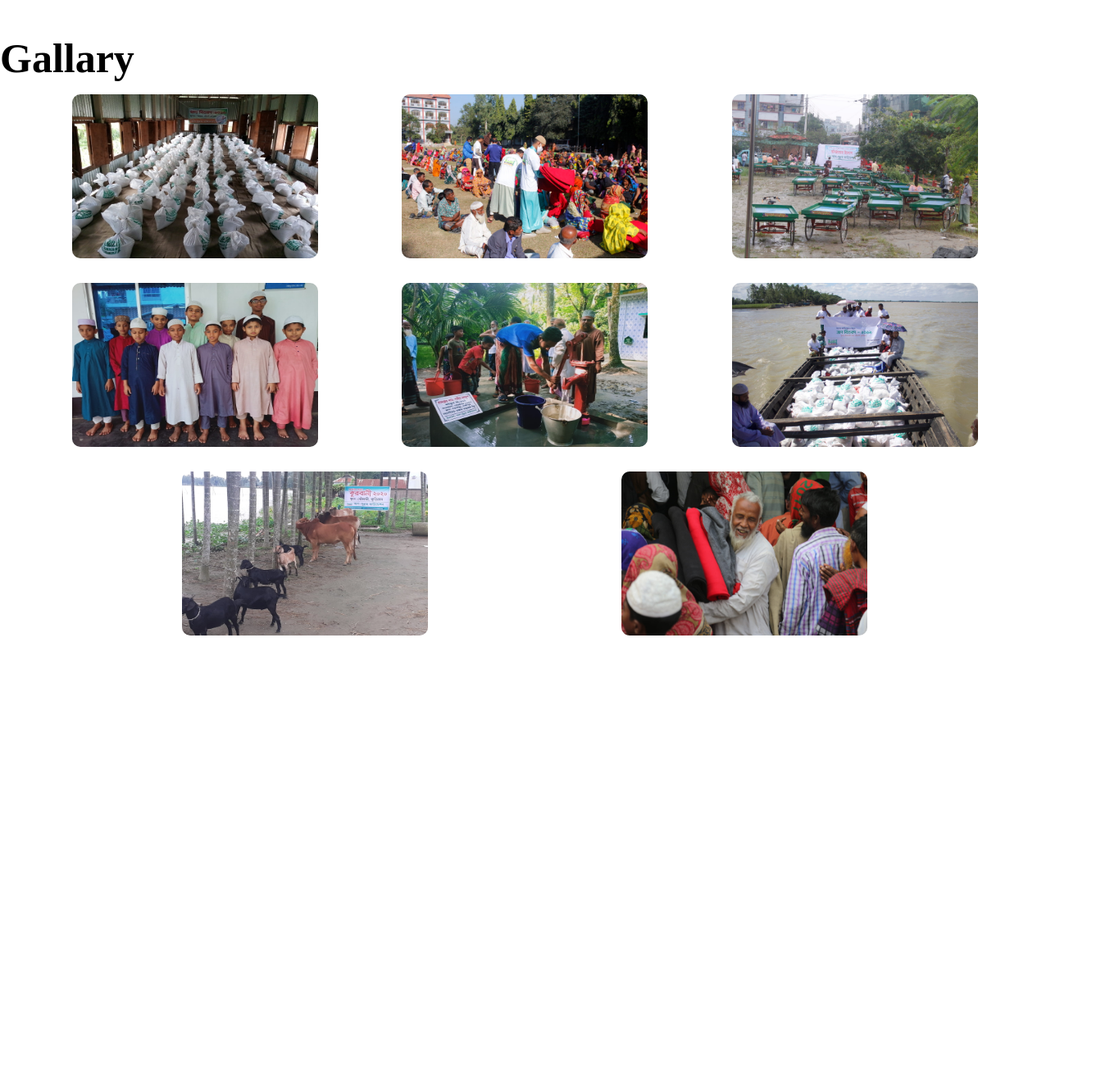
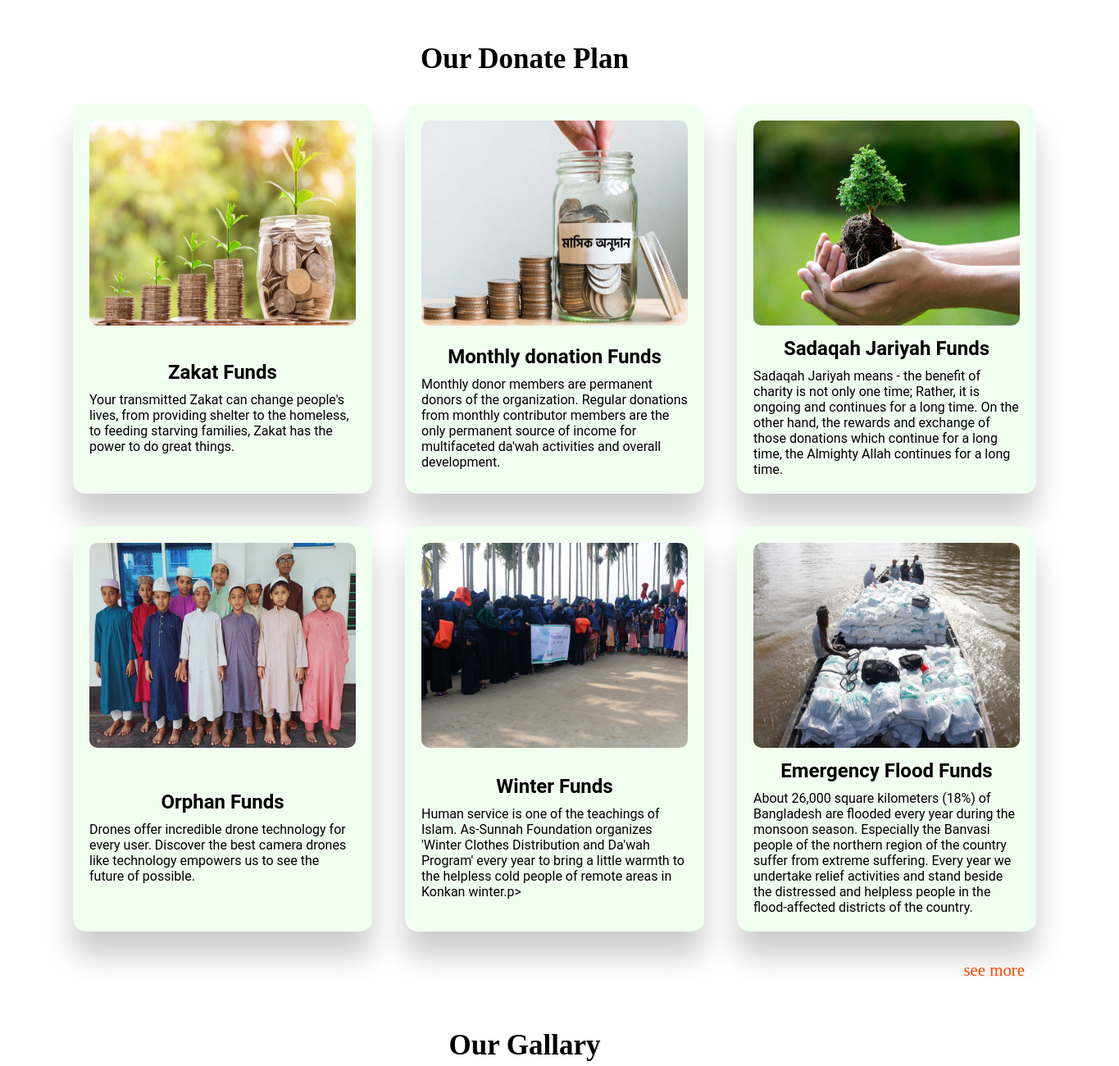
Before and after one commit to AliAiub/donate-for-needer, a plain HTML site: page index.html in a window 1280 px wide. Shown: the part 740-2040 px from the top of the page at 82% size, 1365 px wide, since content can reach past the window. Before the commit the page ends 1530 px from the top, so only its background shows below. Drawn offline with Linux system fonts and the light colour scheme.

Commit message:
complete the banner

```diff
--- a/index.html
+++ b/index.html
@@ -9,6 +9,9 @@
   <link rel="icon" type="image/x-icon" href="/image/logo.png">
 </head>
 <body>
+  <!-- -------------------------------
+         Header Section
+---------------------------------- -->
   <header class="header">
     <h1>Donate For Needer</h1>
     <div class="header-btn">
@@ -19,14 +22,86 @@
     </div>
   </header>
 
+  <!-- -------------------------------
+         Banner Section
+---------------------------------- -->
   <section class="banner">
     <h1>Let’s Help Those Who Are <br> More In Need</h1>
-    <button>Donate</button>
+    <h2>Help us respond quickly to urgent needs and partner with communities for long-term <br> solutions to alleviate poverty by giving to where it's <strong>needed</strong> most</h2>
+    <button class="orange-color">Donate Now</button>
   </section>
+<!-- -------------------------------
+         Collection Section
+---------------------------------- -->
+  <section class="collection">
+    <h1 class="title">Our Donate Plan</h1>
+   <div class="collector">
+   <div class="collection-box">
+    <div class="pic">
+      <img src="image/Collection-1.jpg" alt="">
+    </div>
+    <div class="details">
+    <h2 class="heading">Zakat Funds</h2>
+    <p>Your transmitted Zakat can change people's lives, from providing shelter to the homeless, to feeding starving families, Zakat has the power to do great things.</p>
+  </div>
+  </div>
+  <div class="collection-box">
+    <div class="pic">
+      <img src="image/Collection-2.jpg" alt="">
+    </div>
+    <div class="details">
+      <h2 class="heading">Monthly donation Funds</h2>
+    <p>Monthly donor members are permanent donors of the organization. Regular donations from monthly contributor members are the only permanent source of income for multifaceted da'wah activities and overall development.</p>
+    </div>
+  </div>
+  <div class="collection-box">
+    <div class="pic">
+      <img src="image/Collection-3.jpg" alt="">
+    </div>
+    <div class="details">
+    <h2 class="heading">Sadaqah Jariyah Funds</h2>
+    <p>Sadaqah Jariyah means - the benefit of charity is not only one time; Rather, it is ongoing and continues for a long time. On the other hand, the rewards and exchange of those donations which continue for a long time, the Almighty Allah continues for a long time.</p>
+  </div>
+  </div>
+    <div class="collection-box">
+      <div class="pic">
+        <img src="image/Collection-4.jpg" alt="">
+      </div>
+      <div class="details">
+      <h2 class="heading">Orphan Funds</h2>
+      <p> Drones offer incredible drone technology for every user. Discover the best camera drones like technology empowers us to see the future of possible.</p>
+    </div>
+    </div>
+    <div class="collection-box">
+      <div class="pic">
+        <img src="image/Collection-5.jpg" alt="">
+      </div>
+      <div class="details">
+      <h2 class="heading">Winter Funds</h2>
+      <p>Human service is one of the teachings of Islam. As-Sunnah Foundation organizes 'Winter Clothes Distribution and Da'wah Program' every year to bring a little warmth to the helpless cold people of remote areas in Konkan winter.p>
+    </div>
+    </div>
+    <div class="collection-box">
+      <div class="pic">
+        <img src="image/Collection-6.jpg" alt="">
+      </div>
+      <div class="details">
+      <h2 class="heading">Emergency Flood Funds</h2>
+      <p>About 26,000 square kilometers (18%) of Bangladesh are flooded every year during the monsoon season. Especially the Banvasi people of the northern region of the country suffer from extreme suffering. Every year we undertake relief activities and stand beside the distressed and helpless people in the flood-affected districts of the country.</p>
+      </div>
+    </div>
+  </div>
 
-  <section>
-    <h1>Gallary</h1>
-    <div class="gallary">
+<div class="button-2">
+  <a>see more <span><i class="fas fa-arrow-right"></i></span></a>
+</div>
+  </section>
+  <!-- -------------------------------
+         Gallary Section
+---------------------------------- -->
+  <section class="gallary">
+    <h1 class="title">Our Gallary</h1>
+    <div class="gallary-pic">
       <img src="image/gallery_1.jpg" alt="">
       <img src="image/gallery_2.jpg" alt="">
       <img src="image/gallery_3.jpg" alt="">
@@ -36,6 +111,9 @@
       <img src="image/gallery_7.jpg" alt="">
       <img src="image/gallery_8.jpg" alt="">
     </div>
+    <div class="button-2">
+      <a>see more <span><i class="fas fa-arrow-right"></i></span></a>
+    </div>
   </section>
 </body>
 </html>
--- a/style.css
+++ b/style.css
@@ -2,7 +2,10 @@
   margin: 0;
   padding: 0;
 }
-
+h1{
+  font-size: 50px;
+  justify-content: center;
+}
 /*-------------------------------
         Header Design
  ----------------------------------*/
@@ -42,11 +45,13 @@
  /*-------------------------------
         Banner Design
  ----------------------------------*/
- h1{
-  font-size: 50px;
-}
 .orange-color{
-  color:orangered ;
+  background-color:orangered ;
+  color: #fff;
+  padding: 10px 20px;
+  margin-top: 20px;
+  font-size: 20px;
+  border-radius: 10px;
 }
 .banner{
   width: 90%;
@@ -55,20 +60,81 @@
   background-size: 100% 100%;
   margin: 50px auto;
   border-radius: 5px;
+  text-align: center;
+  justify-content: center;
 }
 .banner h1{
   text-align: center;
   color: #fff;
+  padding-top: 200px;
+}
+.banner h2{
+  color: #dcdcdc;
 }
 
+/*-------------------------------
+        Collection Design
+ ----------------------------------*/
+ .collection{
+  margin: 60px 0;
+}
+ .collector{
+  display: grid;
+  grid-template-columns: repeat(3, 1fr);
+  grid-gap: 20px;
+  font-family: 'Roboto', sans-serif;
+  padding: 15px;
+  margin: 10px 5%;
+}
+.title{
+  font-size: 35px;
+  text-align: center;
+}
+.heading{
+  margin: 10px auto;
+}
+.collection-box{
+display: grid;
+padding: 20px;
+margin: 10px;
+background-color: honeydew;
+border-radius: 15px;
+box-shadow: 0 30px 35px rgba(0, 0, 0, .2);
+}
+
+.collection-box img{
+  width: 325px;
+  height: 250px;
+  border-radius: 10px;
+  /* margin: 10px auto; */
+}
+.collection-box h2{
+  text-align: center;
+}
+/* .details{
+  align-items: center;
+  justify-content: center;
+} */
+
+.button-2{
+  font-size: 1.3em;
+  text-align: right;
+  color:	orangered;
+  margin: 0 30px;
+}
 /*-------------------------------
         Gallary Design
  ----------------------------------*/
  .gallary{
-  width: 80% auto;
-  display: flex;
-  flex-wrap: wrap;
-  justify-content: space-evenly;
+  margin: 50px auto;
+ }
+.gallary h1{
+  text-align: center;
+}
+ .gallary-pic{
+  display: grid;
+  grid-template-columns: repeat(4, 1fr);
+  grid-gap: 20px;
 }
 
 .gallary img{
@@ -76,4 +142,3 @@
   height: 200px;
   border-radius: 10px;
   margin: 15px;
-}
```
